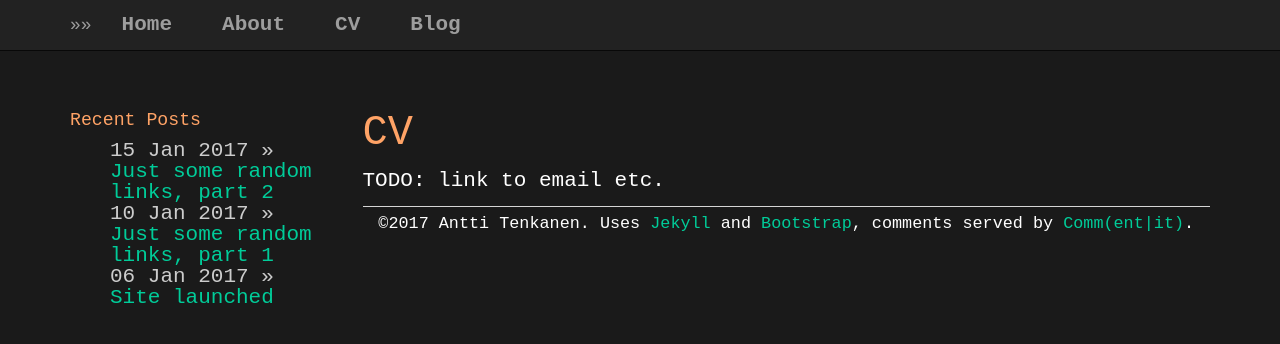
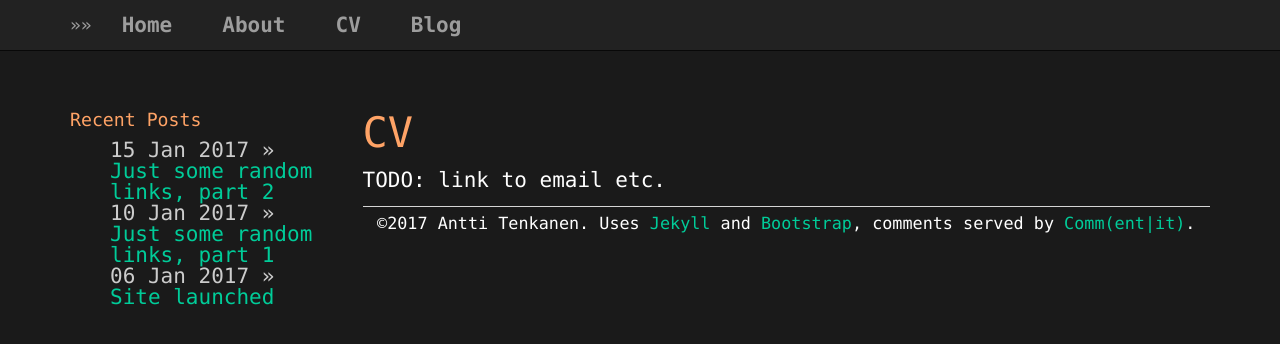
Before and after one commit to plantecophys/plantecophys, a Jekyll site: the page built from cv/index.html, in a window 1280 px wide. Shown: the top 344 px of the page. Built offline with Jekyll 4.4.1, drawn with Linux system fonts in a browser that asks for light colours.

Commit message:
Update main.css

```diff
--- a/css/main.css
+++ b/css/main.css
@@ -5,7 +5,8 @@ body {
     margin: 70px auto 0px auto;
     /*width: 100%;*/
     background-color: #1a1a1a;
-    font-family:"Courier New", Courier, monospace
+    font-family: Consolas,monaco,monospace
+    /*font-family:"Courier New", Courier, monospace*/
     /*font-family:'Lora', 'Times New Roman', sans-serif;*/
 }
 h1 {
```
